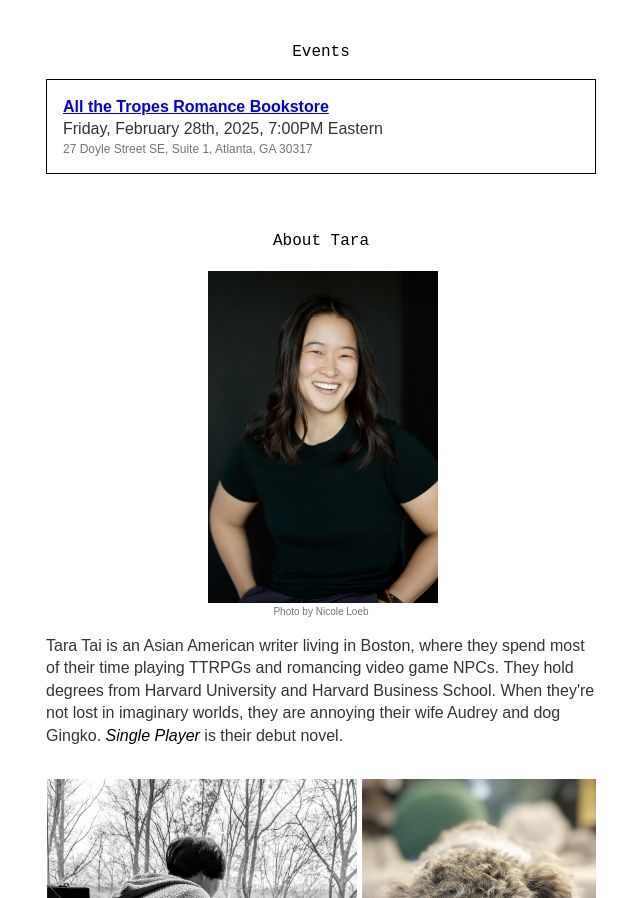
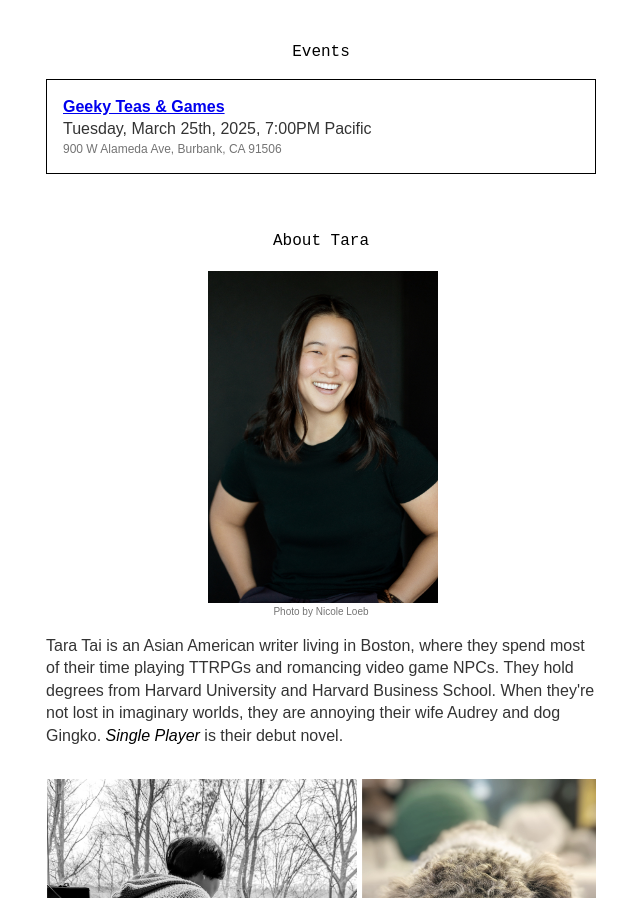
Before and after one commit to aekao/aekao.github.io, a plain HTML site: page index.html in a window 1280 px wide. Shown: the part 1867-2765 px from the top of the page, without its empty margins (569-1209 px from the left). Drawn offline with Linux system fonts and the light colour scheme; a web font is replaced by a local one.

Commit message:
update for la

```diff
--- a/index.html
+++ b/index.html
@@ -88,9 +88,9 @@
         </article>
         -->
         <article class="event">
-          <h4><a href = "https://www.allthetropesbookstore.com/event-details/author-signing-with-tara-tai">All the Tropes Romance Bookstore</a></h4>
-          <time>Friday, February 28th, 2025, 7:00PM Eastern</time>
-          <address>27 Doyle Street SE, Suite 1, Atlanta, GA 30317</address>
+          <h4><a href = "https://www.geekyteas.com/product/single-player-author-event-with-tara-tai-erika-ishii/13203">Geeky Teas & Games</a></h4>
+          <time>Tuesday, March 25th, 2025, 7:00PM Pacific</time>
+          <address>900 W Alameda Ave, Burbank, CA 91506</address>
         </article>
       </div>
     </section>
```
